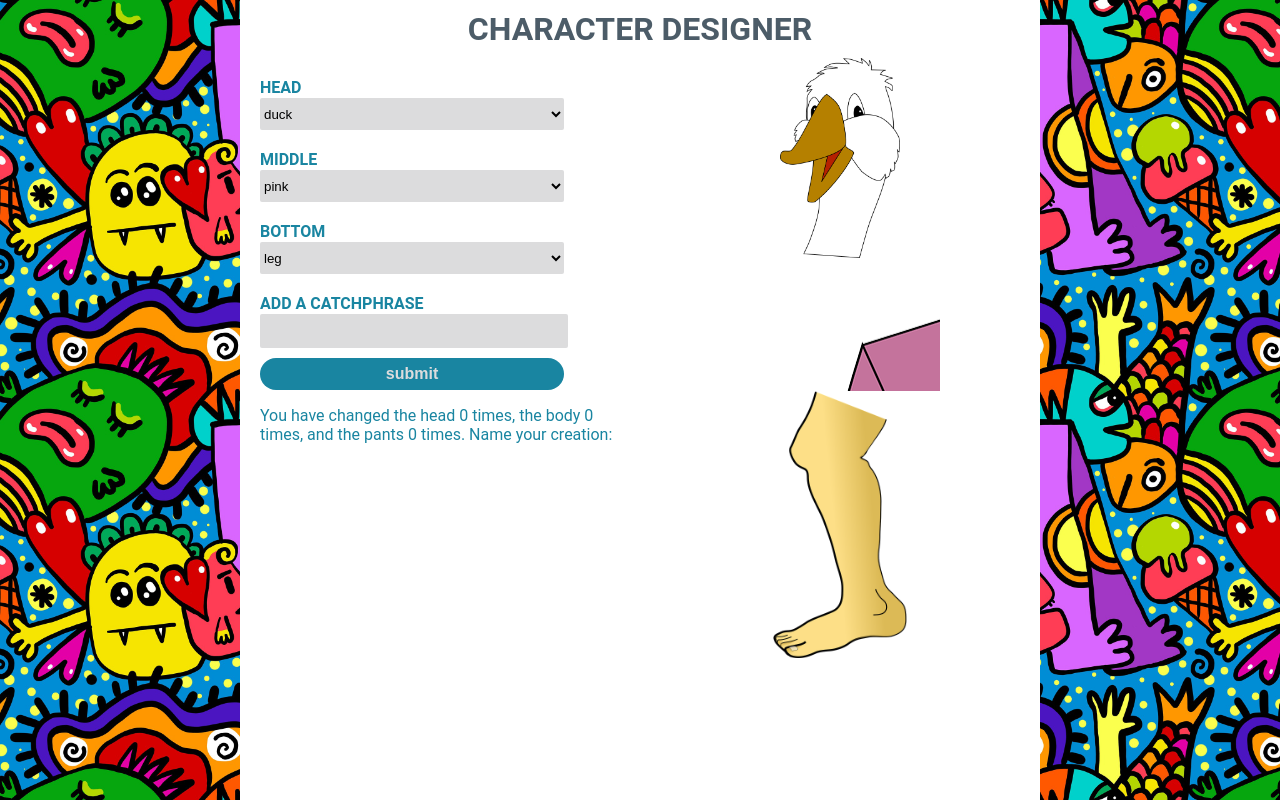
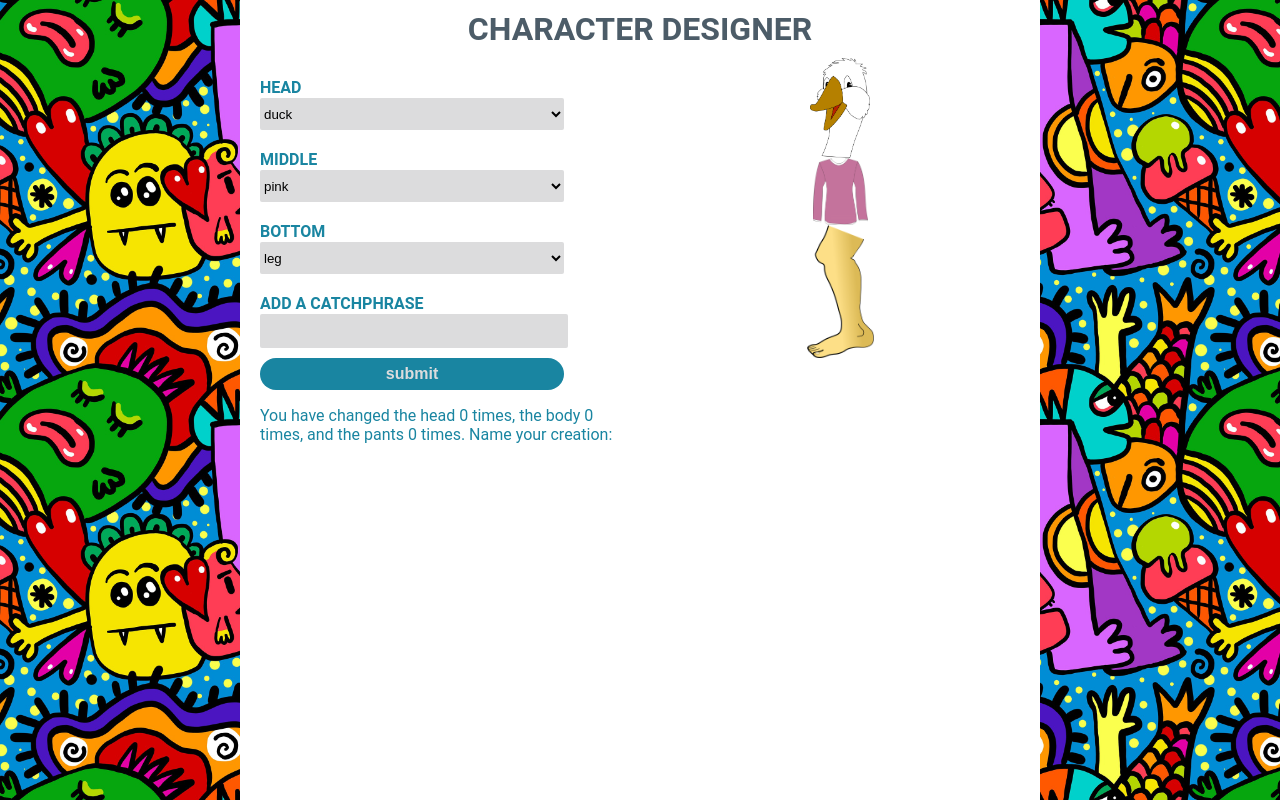
Before and after one commit to Alejae1998/react-character-designer, a React (Create React App) app: page / in a window 1280 px wide. Built offline with nearby package versions, Linux system fonts and the light colour scheme.

Commit message:
fixing the styles

```diff
--- a/src/App.css
+++ b/src/App.css
@@ -54,7 +54,7 @@ h1 {
 .character {
   display: grid;
   grid-template-rows: 1.5fr 1fr 2fr;
-  height: 600px;
+  height: 300px;
   width: 200px;
 }
 
--- a/src/components/Display/Display.js
+++ b/src/components/Display/Display.js
@@ -11,7 +11,7 @@ export default function Character({ head, middle, bottom }) {
           }}
         ></div>
         <div
-          className="bd middle"
+          className="bg middle"
           style={{
             backgroundImage: `url('${process.env.PUBLIC_URL}/characters/${middle}-middle.png')`,
           }}
```
